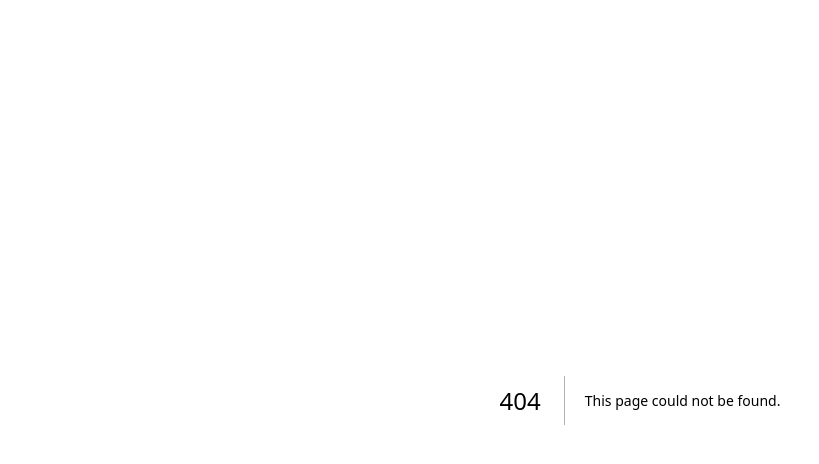
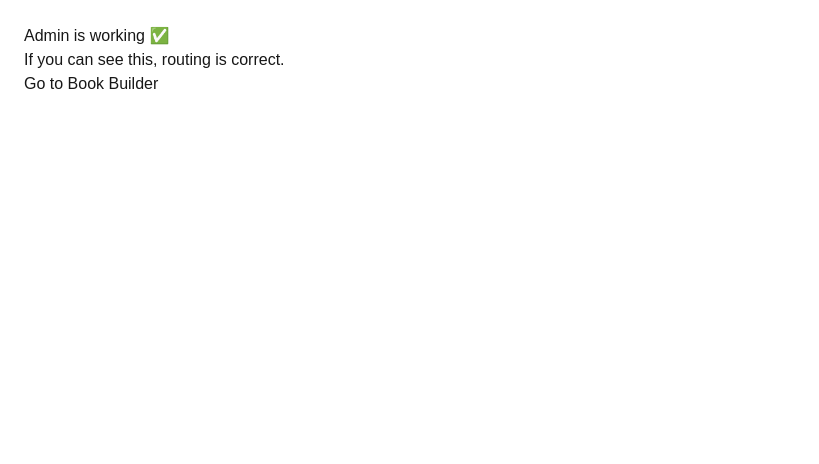
Before and after one commit to tanu-fliwe/interactive-book, a Next.js app: page /admin in a window 1280 px wide. Before the commit this address had no page. Shown: the top 464 px of the page, without its empty margins (0-819 px from the left). Built offline with nearby package versions, Linux system fonts and the light colour scheme.

Commit message:
Create page.tsx

```diff
--- /dev/null
+++ b/src/app/admin/page.tsx
@@ -0,0 +1,11 @@
+export default function AdminHome() {
+  return (
+    <main style={{ padding: 24 }}>
+      <h1>Admin is working ✅</h1>
+      <p>If you can see this, routing is correct.</p>
+      <p>
+        Go to <a href="/admin/books">Book Builder</a>
+      </p>
+    </main>
+  );
+}
```
